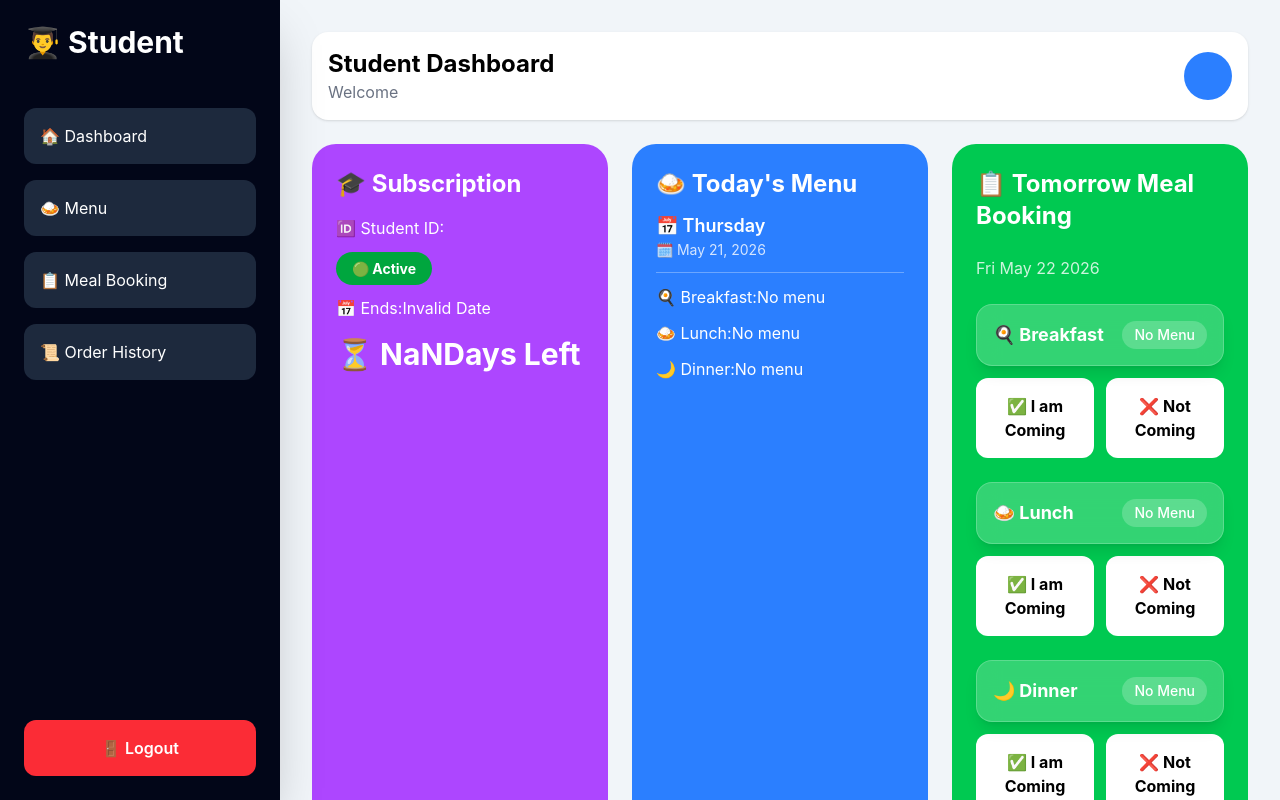
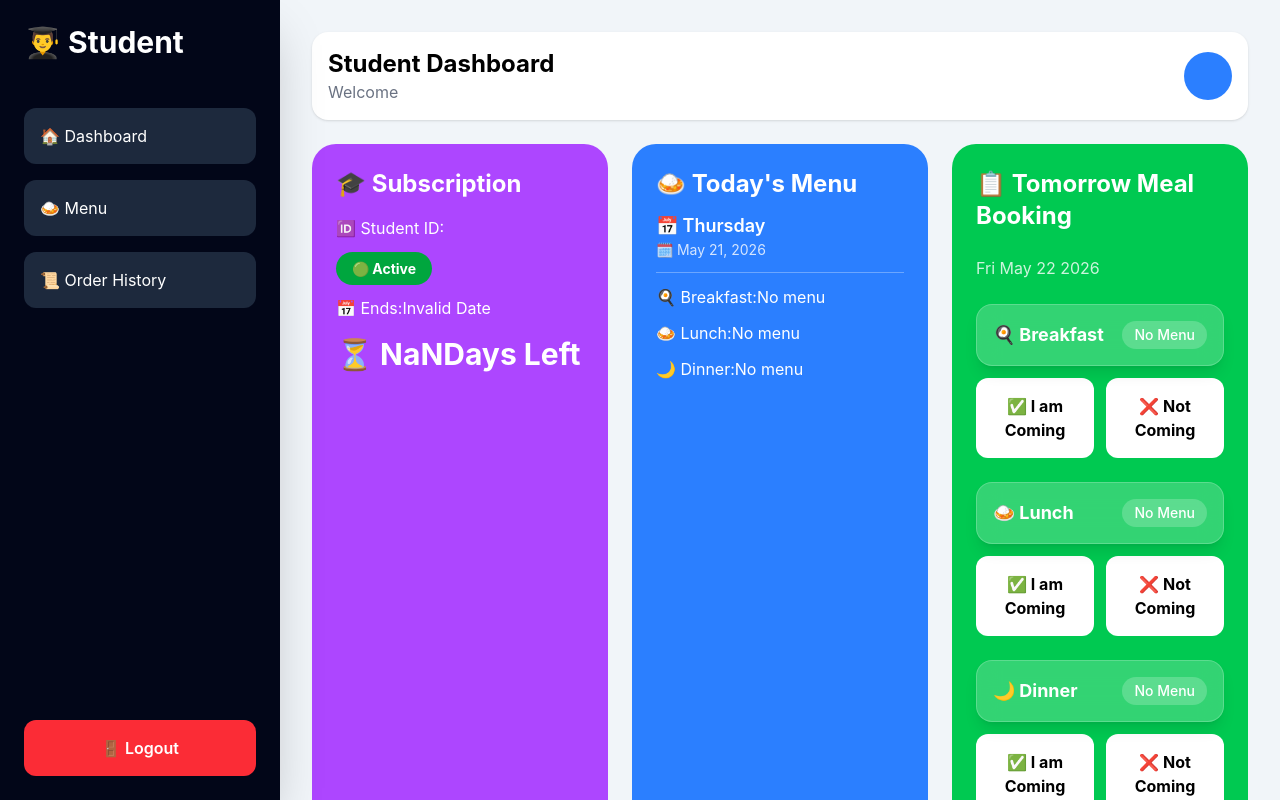
Before and after one commit to hisanthooosh/bookmymess, a React (Vite) app in the folder bookmymess-client/: page /student-dashboard in a window 1280 px wide. Shown: the top 800 px of the page. Built offline with nearby package versions, Linux system fonts and the light colour scheme.

Commit message:
Remove Meal Booking and Book Meal buttons from student dashboard

```diff
--- a/bookmymess-client/src/pages/StudentDashboard.jsx
+++ b/bookmymess-client/src/pages/StudentDashboard.jsx
@@ -646,22 +646,7 @@ text-left
 
                     </button>
 
-                    <button
-                        className="
-w-full
-p-4
-bg-slate-800
-rounded-xl
-text-left
-"
-                        onClick={() =>
-                            setSidebarOpen(false)
-                        }
-                    >
-
-                        📋 Meal Booking
-
-                    </button>
+
                     <button
     className="
 w-full
@@ -1848,8 +1833,6 @@ font-bold
 
                             }
 
-                            📋 Book Meal
-
                         </div>
 
 
```
